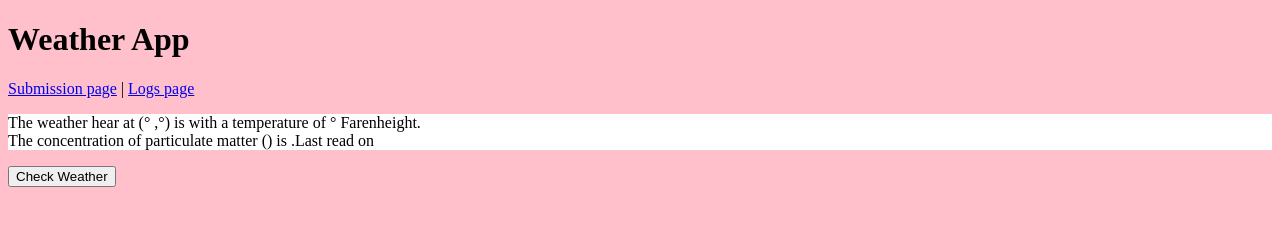
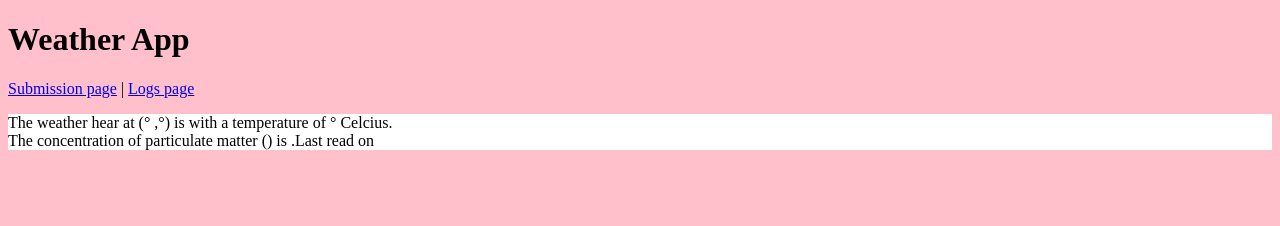
Before and after one commit to ankitshaji/location-weather, a website: page public/index.html in a window 1280 px wide. Drawn offline with Linux system fonts and the light colour scheme.

Commit message:
change to celcius

```diff
--- a/index.js
+++ b/index.js
@@ -48,7 +48,7 @@ app.get("/weather/:latlon", async (req, res) => {
   const lon = latlon[1];
 
   //proxy - Send second get request to openweathermapAPI
-  const weather_url = `https://api.openweathermap.org/data/2.5/weather?lat=${lat}&lon=${lon}&appid=88c2effb12e5ac44a65f792548034497`;
+  const weather_url = `https://api.openweathermap.org/data/2.5/weather?lat=${lat}&lon=${lon}&appid=88c2effb12e5ac44a65f792548034497&units=metric`;
   const weather_response = await fetch(weather_url);
   const weather_json = await weather_response.json();
 
--- a/public/index.html
+++ b/public/index.html
@@ -14,12 +14,12 @@
     <p>
       The weather hear at (<span id="lat"></span>&deg; ,<span id="lon"></span
       >&deg;) is <span id="summary"></span> with a temperature of
-      <span id="temperature"></span>&deg; Farenheight. <br> The concentration of
+      <span id="temperature"></span>&deg; Celcius. <br> The concentration of
       particulate matter (<span id="aq_parameter"></span>) is
       <span id="aq_value"></span> <span id="aq_unit"></span>.Last read on
       <span id="aq_date"></span>
     </p>
-    <button id="b1">Check Weather</button><br />
+
     <script src="main.js"></script>
   </body>
 </html>
```
